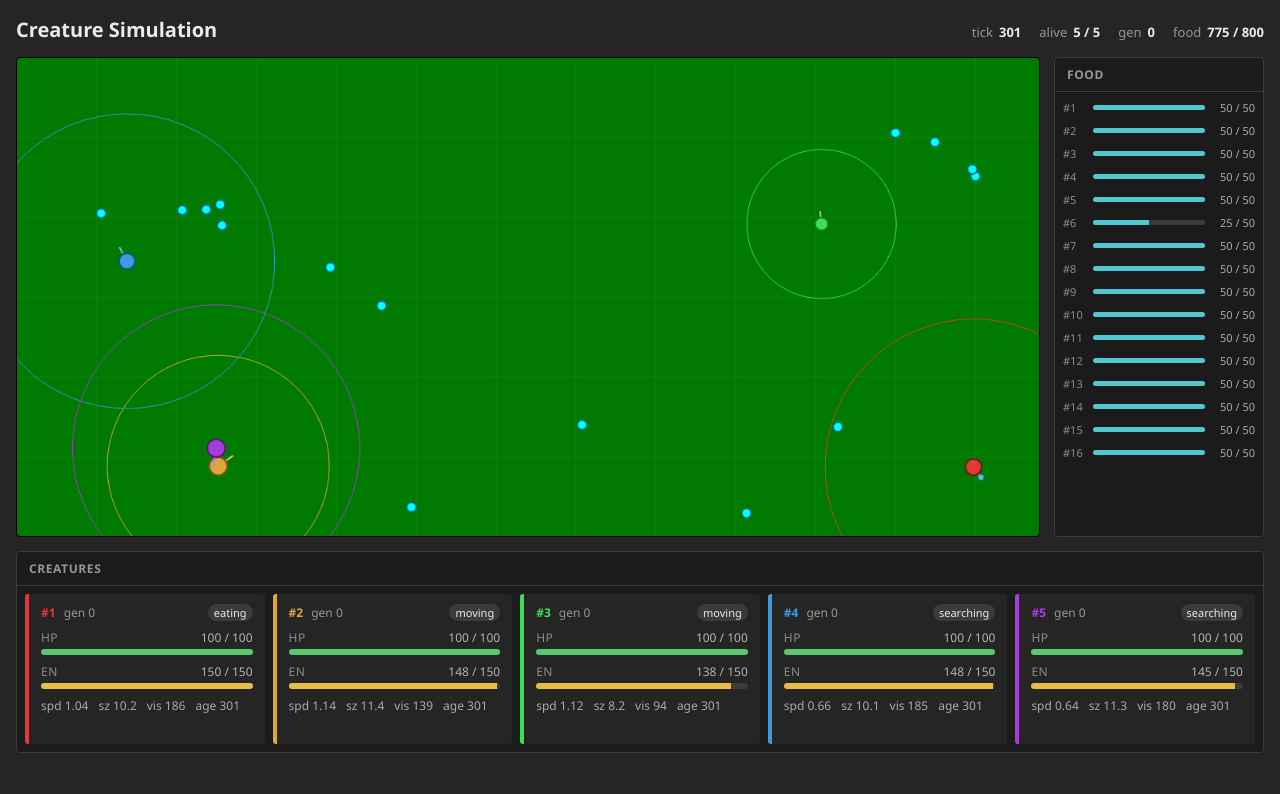
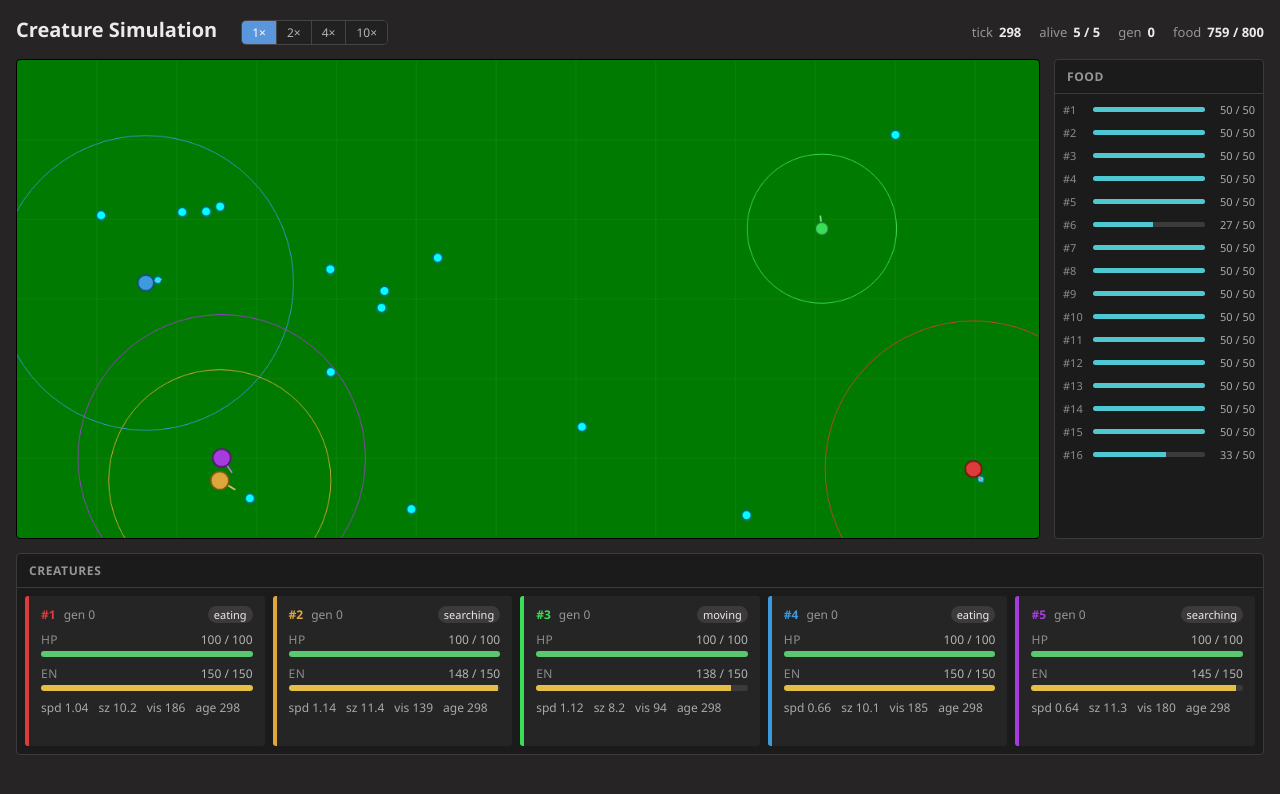
Before and after one commit to nokufin/simulation, a plain HTML site: page index.html in a window 1280 px wide. Drawn offline with Linux system fonts and the light colour scheme.

Commit message:
accumulator += elapsed * speed;   // 2× = kétszer annyi lépés ugyanannyi valós idő alatt

```diff
--- a/creature.js
+++ b/creature.js
@@ -70,7 +70,6 @@ export class Creature {
             ctx.strokeStyle = `hsl(${this.hue}, 70%, 28%)`;
             ctx.globalAlpha = 1;
         } else {
-            this.fadeAlpha = Math.max(this.fadeAlpha - 0.01, 0.5);
             ctx.fillStyle = "gray";
             ctx.strokeStyle = "rgb(60, 60, 60)";
             ctx.globalAlpha = this.fadeAlpha;
@@ -282,7 +281,11 @@ export class Creature {
     }
 
     update(foods) {
-        if (!this.alive) return;
+        if (!this.alive) {
+            // holttest lassú elhalványulása (tick-alapú, nem képkocka-alapú)
+            this.fadeAlpha = Math.max(this.fadeAlpha - 0.01, 0.5);
+            return;
+        }
 
         if (this.reproductionCooldown > 0) {
             this.reproductionCooldown--;
--- a/index.html
+++ b/index.html
@@ -10,6 +10,16 @@
         <main class="app">
             <header class="app__header">
                 <h1>Creature Simulation</h1>
+
+                <div class="speed" id="speed">
+                    <button type="button" data-speed="1" class="is-active">
+                        1&times;
+                    </button>
+                    <button type="button" data-speed="2">2&times;</button>
+                    <button type="button" data-speed="4">4&times;</button>
+                    <button type="button" data-speed="10">10&times;</button>
+                </div>
+
                 <dl id="simInfo" class="sim-info"></dl>
             </header>
 
--- a/main.js
+++ b/main.js
@@ -1,7 +1,12 @@
 import { canvas, ctx } from "./canvas.js";
 import { Creature } from "./creature.js";
 import { Food } from "./food.js";
-import { renderCreatures, renderSimInfo, renderFoodInfo } from "./ui.js";
+import {
+    renderCreatures,
+    renderSimInfo,
+    renderFoodInfo,
+    initSpeedControl,
+} from "./ui.js";
 
 // fejlesztői réteg: rács + látótávolság + mozgásirány
 const DEBUG = true;
@@ -49,19 +54,26 @@ for (let i = 0; i < 16; i++) {
     foods.push(food);
 }
 
+// --- fix időlépés ---
+// a szimuláció mindig 60 lépést számol másodpercenként, függetlenül attól,
+// hány képkockát rajzol a böngésző (60 Hz, 144 Hz, háttérben lassuló tab...)
+const TICKS_PER_SECOND = 60;
+const MS_PER_TICK = 1000 / TICKS_PER_SECOND;
+const MAX_CATCHUP_MS = 250; // ennél nagyobb kihagyást nem próbál behozni
+const MAX_STEPS_PER_FRAME = 200; // vészfék, hogy egy frame ne akadjon be
+
 let tick = 0;
+let accumulator = 0;
+let lastTime = null;
+let speed = 1;
 
-function gameLoop() {
+initSpeedControl((value) => {
+    speed = value;
+});
+
+// egy szimulációs lépés: minden, ami a világ állapotát változtatja
+function step() {
     tick++;
-    ctx.clearRect(0, 0, canvas.width, canvas.height);
-
-    if (DEBUG) {
-        drawGrid();
-    }
-
-    for (const food of foods) {
-        food.draw();
-    }
 
     for (const creature of creatures) {
         creature.update(foods);
@@ -78,6 +90,19 @@ function gameLoop() {
     for (let i = 0; i < creatures.length; i++) {
         creatures[i].separate(creatures.slice(i + 1));
     }
+}
+
+// kirajzolás: csak olvassa a világ állapotát, nem módosítja
+function render() {
+    ctx.clearRect(0, 0, canvas.width, canvas.height);
+
+    if (DEBUG) {
+        drawGrid();
+    }
+
+    for (const food of foods) {
+        food.draw();
+    }
 
     for (const creature of creatures) {
         if (DEBUG && creature.alive) {
@@ -89,8 +114,37 @@ function gameLoop() {
     renderCreatures(creatures);
     renderSimInfo(creatures, foods, tick);
     renderFoodInfo(foods);
-
-    requestAnimationFrame(gameLoop);
 }
 
-gameLoop();
+function frame(now) {
+    if (lastTime === null) {
+        lastTime = now;
+    }
+
+    let elapsed = now - lastTime;
+    lastTime = now;
+
+    if (elapsed > MAX_CATCHUP_MS) {
+        elapsed = MAX_CATCHUP_MS;
+    }
+
+    // a sebesség-szorzó nyújtja a beszámított időt (2× = kétszer annyi lépés)
+    accumulator += elapsed * speed;
+
+    let steps = 0;
+    while (accumulator >= MS_PER_TICK && steps < MAX_STEPS_PER_FRAME) {
+        step();
+        accumulator -= MS_PER_TICK;
+        steps++;
+    }
+
+    // ha a vészféket elértük, dobjuk el a maradékot (ne halmozódjon)
+    if (steps === MAX_STEPS_PER_FRAME) {
+        accumulator = 0;
+    }
+
+    render();
+    requestAnimationFrame(frame);
+}
+
+requestAnimationFrame(frame);
--- a/style.css
+++ b/style.css
@@ -57,6 +57,39 @@ body {
 .app__header h1 {
     font-size: 20px;
     font-weight: 600;
+}
+
+.speed {
+    display: flex;
+    margin-right: auto;
+    border: 1px solid rgb(70, 68, 68);
+    border-radius: 5px;
+    overflow: hidden;
+}
+
+.speed button {
+    padding: 3px 10px;
+    border: 0;
+    border-left: 1px solid rgb(70, 68, 68);
+    background-color: rgb(34, 33, 33);
+    color: rgb(180, 180, 180);
+    font: inherit;
+    font-size: 12px;
+    font-variant-numeric: tabular-nums;
+    cursor: pointer;
+}
+
+.speed button:first-child {
+    border-left: 0;
+}
+
+.speed button:hover {
+    background-color: rgb(48, 46, 46);
+}
+
+.speed button.is-active {
+    background-color: rgb(90, 150, 220);
+    color: rgb(255, 255, 255);
 }
 
 .sim-info {
--- a/ui.js
+++ b/ui.js
@@ -1,6 +1,20 @@
 const crtInfo = document.getElementById("creatureInfo");
 const simInfo = document.getElementById("simInfo");
 const foodInfo = document.getElementById("foodInfo");
+const speedBar = document.getElementById("speed");
+
+// a gyorsítás gombok bekötése; onChange(újSebesség) hívódik kattintáskor
+export function initSpeedControl(onChange) {
+    speedBar.addEventListener("click", (event) => {
+        const button = event.target.closest("button");
+        if (!button) return;
+
+        for (const other of speedBar.children) {
+            other.classList.toggle("is-active", other === button);
+        }
+        onChange(Number(button.dataset.speed));
+    });
+}
 
 export function renderCreatures(creatures) {
     crtInfo.innerHTML = creatures
```
